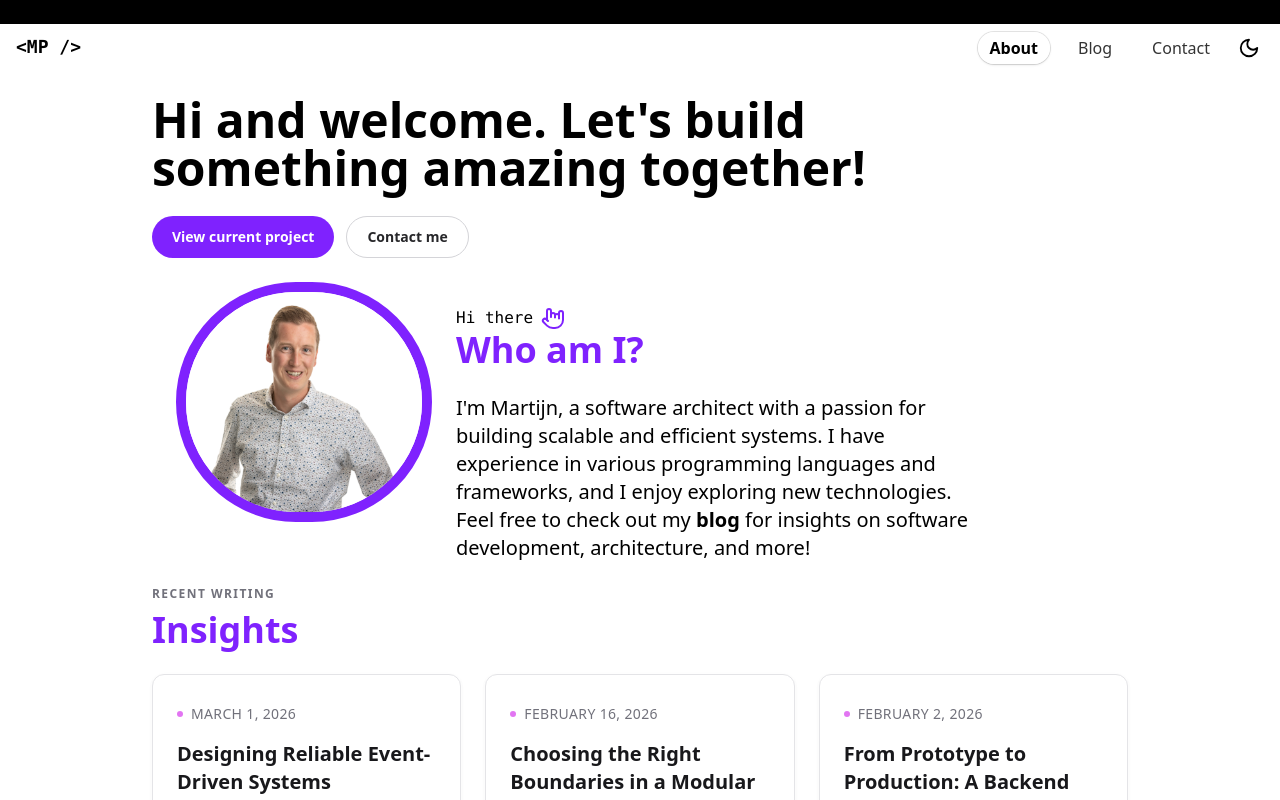
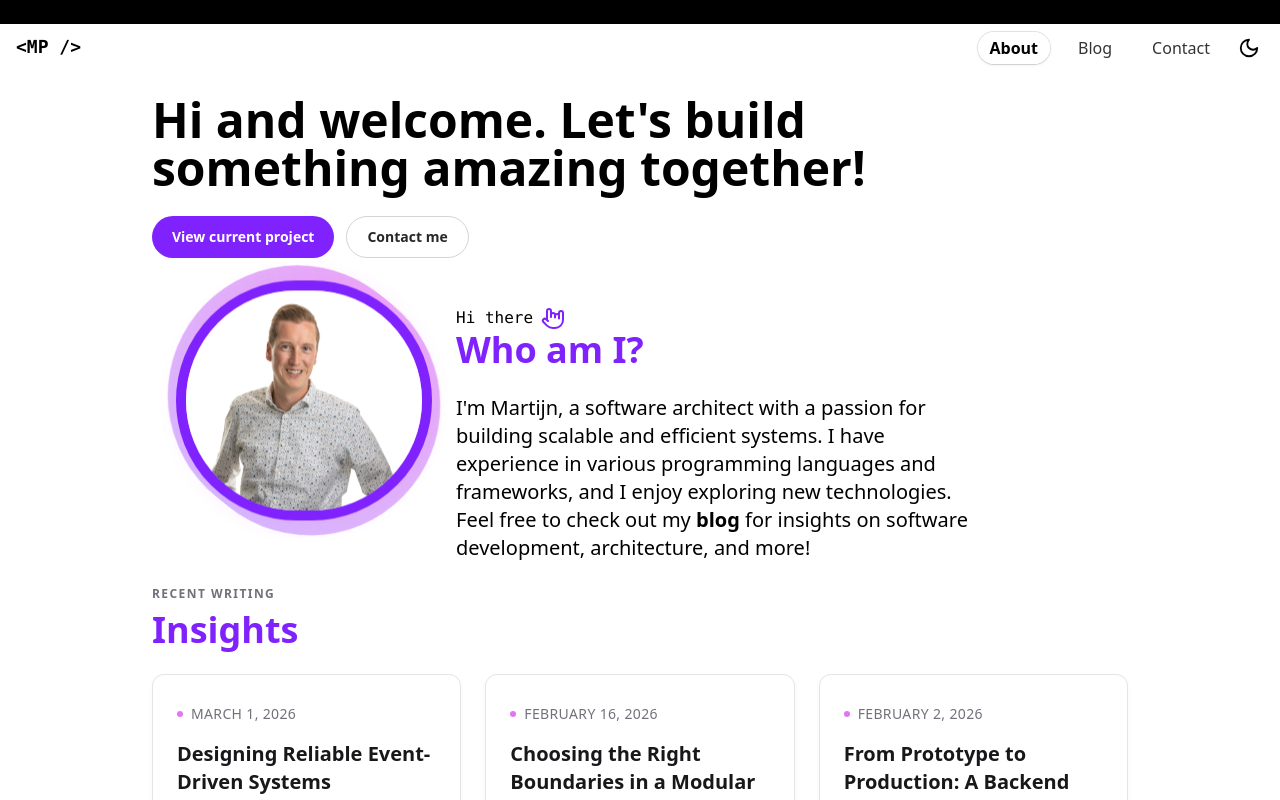
Before and after one commit to mpannekoek/Personal.Portfolio, a Next.js app in the folder client/: page / in a window 1280 px wide. Shown: the top 800 px of the page. Built offline with nearby package versions, Linux system fonts and the light colour scheme.

Commit message:
Add animated profile photo accents and refine motion intensity

```diff
--- a/client/src/app/globals.css
+++ b/client/src/app/globals.css
@@ -24,3 +24,79 @@
       max-width: 64rem /* 1024px */;
   }
 }
+@keyframes mp-photo-orbit {
+  from {
+    transform: rotate(0deg);
+  }
+  to {
+    transform: rotate(360deg);
+  }
+}
+
+@keyframes mp-photo-float {
+  0%,
+  100% {
+    transform: translateY(0);
+  }
+  50% {
+    transform: translateY(-4px);
+  }
+}
+
+@keyframes mp-photo-pulse {
+  0%,
+  100% {
+    opacity: 0.45;
+    transform: scale(1);
+  }
+  50% {
+    opacity: 0.7;
+    transform: scale(1.03);
+  }
+}
+
+.profile-photo-wrap {
+  position: relative;
+  display: inline-flex;
+  border-radius: 9999px;
+  animation: mp-photo-float 5s ease-in-out infinite;
+}
+
+.profile-photo-orbit {
+  position: absolute;
+  inset: -10px;
+  border-radius: 9999px;
+  background: conic-gradient(
+    from 0deg,
+    color-mix(in srgb, var(--color-primary) 32%, transparent),
+    color-mix(in srgb, var(--color-secondary) 45%, transparent),
+    color-mix(in srgb, var(--color-primary) 32%, transparent)
+  );
+  animation: mp-photo-orbit 10s linear infinite;
+}
+
+.profile-photo-glow {
+  position: absolute;
+  inset: -14px;
+  border-radius: 9999px;
+  background: radial-gradient(
+    circle,
+    color-mix(in srgb, var(--color-secondary) 16%, transparent) 45%,
+    transparent 72%
+  );
+  filter: blur(5px);
+  animation: mp-photo-pulse 4s ease-in-out infinite;
+}
+
+.profile-photo-image {
+  position: relative;
+  z-index: 2;
+}
+
+@media (prefers-reduced-motion: reduce) {
+  .profile-photo-wrap,
+  .profile-photo-orbit,
+  .profile-photo-glow {
+    animation: none;
+  }
+}
--- a/client/src/app/page.tsx
+++ b/client/src/app/page.tsx
@@ -153,10 +153,14 @@ export default function Page() {
                 <div className="flex flex-col md:flex-row mt-6">
                     <div className="md:basis-64 mx-6">
                         <FadeIn delay="delay-300">
-                            <Image
-                                src={martijnImage}
-                                alt="Picture of Martijn"
-                                className="rounded-full border-10 border-primary" />
+                            <div className="profile-photo-wrap">
+                                <span className="profile-photo-orbit" aria-hidden="true" />
+                                <span className="profile-photo-glow" aria-hidden="true" />
+                                <Image
+                                    src={martijnImage}
+                                    alt="Picture of Martijn"
+                                    className="profile-photo-image rounded-full border-10 border-primary" />
+                            </div>
                         </FadeIn>
                     </div>
                     <div className="md:basis-128 mt-6">
```
